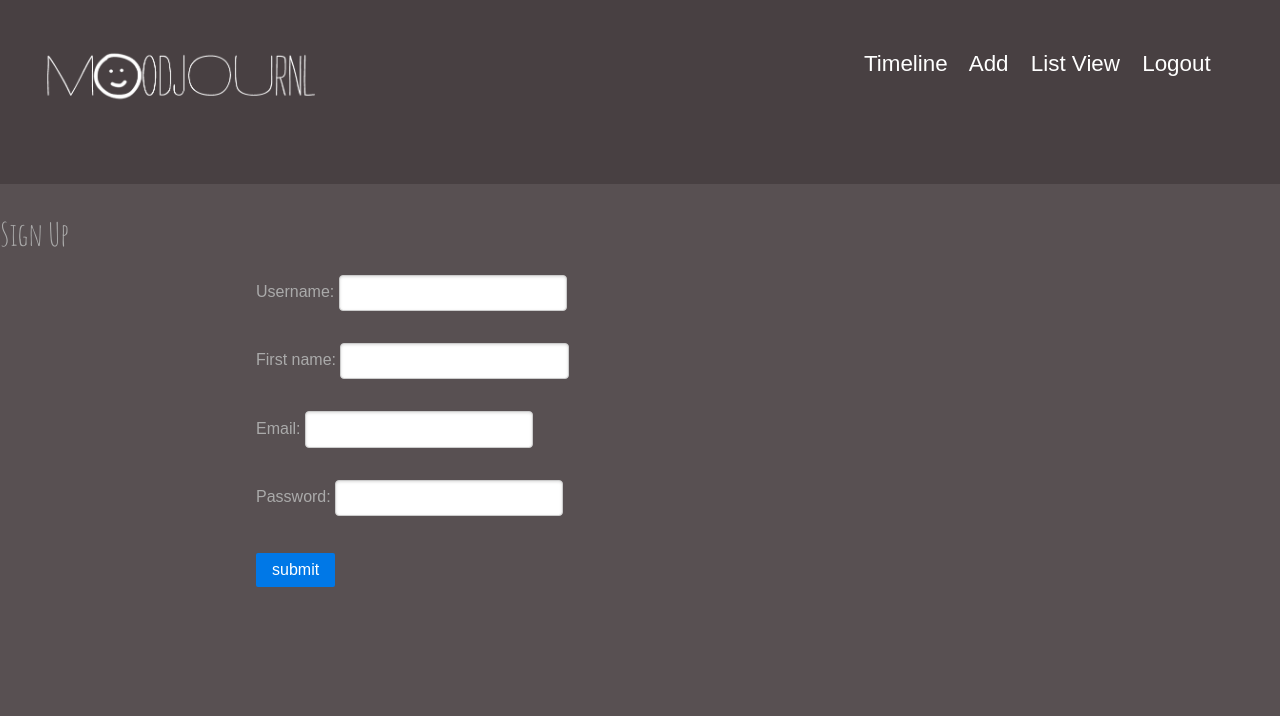
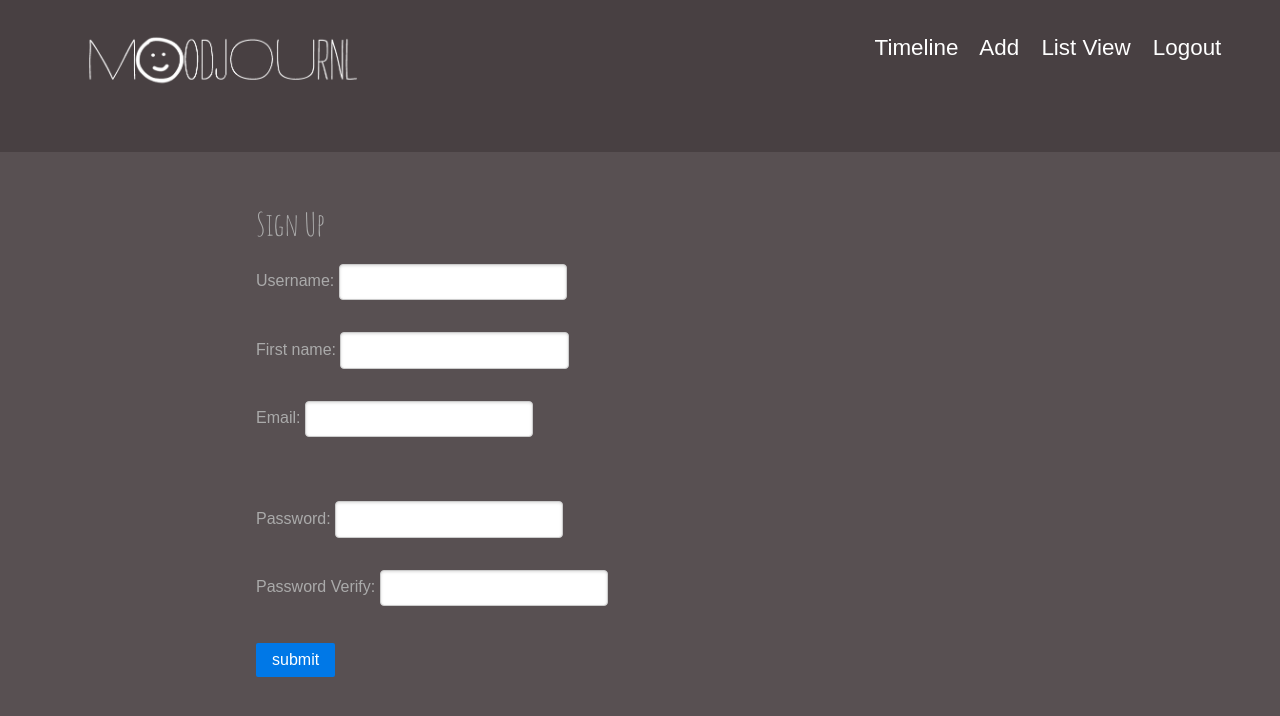
Before and after one commit to adamredwoods/mood-journal, a Django app: page /signup/ in a window 1280 px wide. Shown: the top 716 px of the page. Run offline with Django 3.2, Linux system fonts and the light colour scheme; some libraries are stand-ins or nearby versions.

Commit message:
signup verification

```diff
--- a/mood/auth.py
+++ b/mood/auth.py
@@ -5,20 +5,31 @@ from django.http import HttpResponse
 
 # Auth-related routes
 def signup(request):
-    print(333)
+
     if request.method == "GET":
-        return render(request, "./signup.html")
+        return render(request, "./signup.html", {"error":""})
     elif request.method == "POST":
-        username = request.POST["username"]
-        password = request.POST["password"]
-        firstname = request.POST["firstname"]
-        email = request.POST["email"]
-        try:
-            user = User.objects.create_user(username=username, password=password, first_name=firstname,email=email)
-            if user is not None:
-                return login(request)
-        except:
-            return render(request, "./signup.html", {"error": "Signup failed. User exists?"})
+        if (request.POST["password"] !="" and
+            request.POST["username"] !="" and
+            request.POST["email"] !="" and
+            request.POST["password"] == request.POST["password2"]):
+
+            username = request.POST["username"]
+            password = request.POST["password"]
+            firstname = request.POST["firstname"]
+            email = request.POST["email"]
+            try:
+                user = User.objects.create_user(username=username, password=password, first_name=firstname,email=email)
+                if user is not None:
+                    return login(request)
+            except:
+                return render(request, "./signup.html", {"error": "Signup failed. User exists?"})
+        else:
+            msg ="Please fill out the fields."
+            if (request.POST["password"] != request.POST["password2"]): msg="Password verify does not match."
+            return render(request, "./signup.html", {
+                "error": msg,"username": request.POST["username"], "email": request.POST["email"], "firstname": request.POST["firstname"]
+            })
 
         return HttpResponse("Posted to signup")
 
--- a/mood/static/style.css
+++ b/mood/static/style.css
@@ -17,7 +17,7 @@ body {
 
 nav {
    font-size: 1.4rem;
-   padding: 2.0rem;
+   padding: 1.0rem;
    color: #fff;
    background-color: #484042;
    margin-bottom: 2rem;
@@ -26,7 +26,6 @@ nav {
 nav a{
    color: #fff;
    text-decoration: none;
-
    line-height: 4rem;
 }
 
--- a/mood/templates/navbar.html
+++ b/mood/templates/navbar.html
@@ -1,7 +1,6 @@
 {% load static %}
 <nav class="pure-g">
-   <div class="pure-u-1 pure-u-md-1-3">
-
+   <div class="pure-u-1 pure-u-md-1-3 text-center">
       <a class="" href="/"><img src={% static "img/logo1.png" %} width="300"></a>
    </div>
    <div class="pure-u-1 pure-u-md-1-3"></div>
--- a/mood/templates/signup.html
+++ b/mood/templates/signup.html
@@ -2,29 +2,38 @@
 
 {% block content %}
 
-
-  <h1>Sign Up</h1>
+   <div class="pure-g">
+      <div class="pure-u-1-5"></div>
+      <div class="pure-u-3-5">
+         <h1>Sign Up</h1>
+      </div>
+   </div>
 
   <div class="pure-g">
      <div class="pure-u-1-5"></div>
-     <form method="post" action="/signup" class="pure-form pure-u-3-5">
+     <form method="post" action="/signup/" class="pure-form pure-u-3-5">
 
         {% csrf_token %}
         <div class="">
            <div class="spacer-bottom">
              <label>Username:</label>
-             <input type="text" name="username" class="">
+             <input type="text" name="username" class="" value={{username}}>
           </div>
           <div class="spacer-bottom">
              <label>First name:</label>
-             <input type="text" name="firstname" class="">
+             <input type="text" name="firstname" class="" value={{firstname}}>
           </div>
           <div class="spacer-bottom">
              <label>Email:</label>
-             <input type="text" name="email" class="">
+             <input type="text" name="email" class="" value={{email}}>
           </div>
-          <label>Password:</label>
-          <input type="password" name="password" class="">
+          <div class="spacer"></div>
+          <div class="spacer-bottom">
+             <label>Password:</label>
+             <input type="password" name="password" class="">
+          </div>
+          <label>Password Verify:</label>
+          <input type="password" name="password2" class="">
 
           <div class="form-group">
              <br><br>
```
Also changed, not shown: mood/templates/login.html (+7 -7 lines), db.sqlite3.
